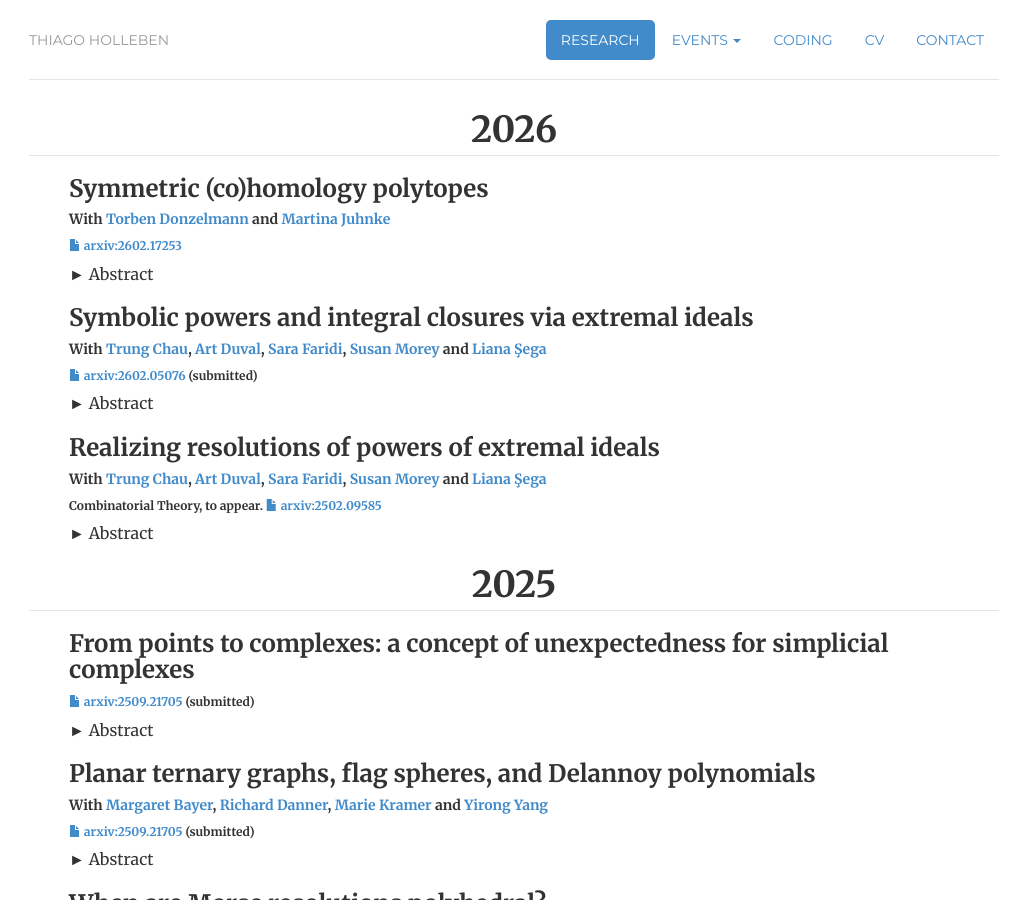
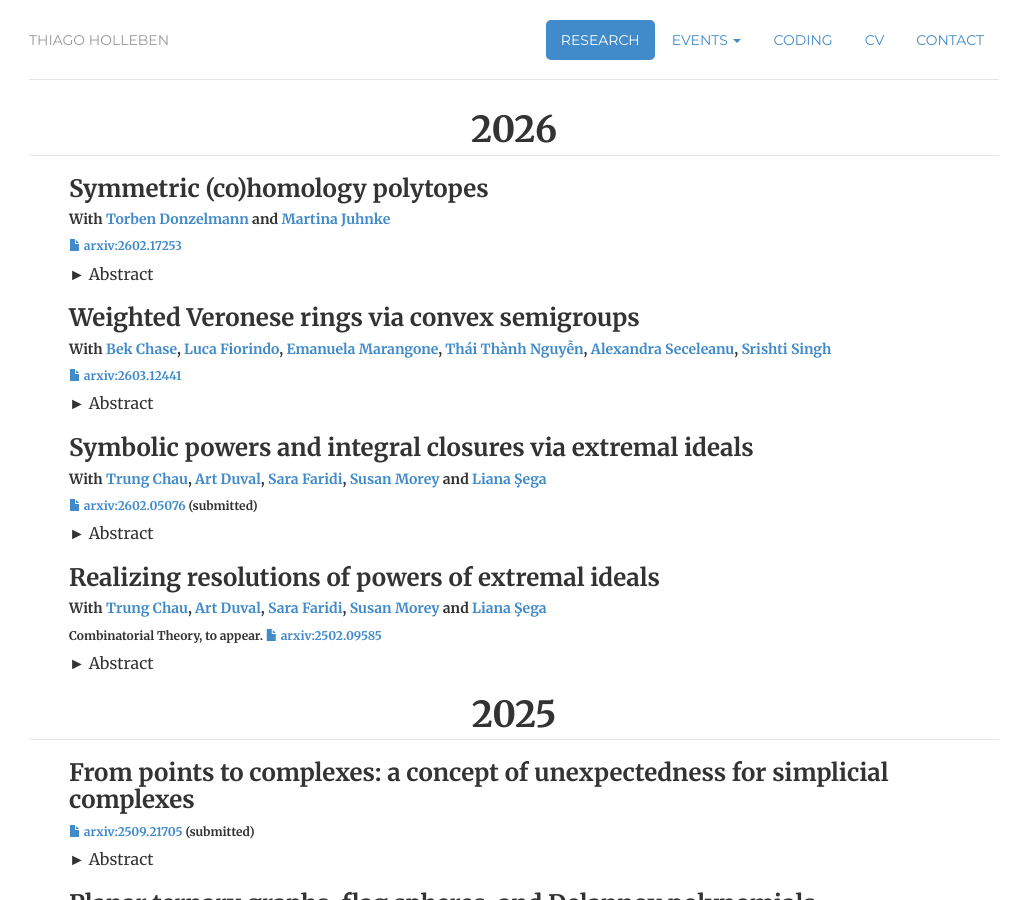
Before and after one commit to hollebenthiago/hollebenthiago.github.io, a Jekyll site: the page built from research/index.html, in a window 1280 px wide and 900 px high. Shown: the whole window, without its empty margins (126-1141 px from the left). Built offline with Jekyll 4.4.1, drawn with Linux system fonts in a browser that asks for light colours.

Commit message:
adding veronese

```diff
--- a/research/index.html
+++ b/research/index.html
@@ -41,6 +41,30 @@ description: Thiago Holleben is a PhD candidate at Dalhousie University.
                                 polytopes. Due to the tools we use, most of our results hold in the more general setting of
                                 arbitrary centrally symmetric polytopes.
 
+                            </p>
+                        </div>
+                    </details>
+                </li>
+                <li class="paper">
+                    <h3>
+                        Weighted Veronese rings via convex semigroups
+                    </h3>
+                    <h5>
+                        With <a href="https://www.bekchase.com/">Bek Chase</a>, <a href="https://sites.google.com/view/fiorindo">Luca Fiorindo</a>, <a href="https://emanuelamarangone.wixsite.com/marangone">Emanuela Marangone</a>, <a href="https://sites.google.com/view/thainguyenmath/home">Thái Thành Nguyễn</a>, <a href="https://aseceleanu.github.io/">Alexandra Seceleanu</a>, <a href="https://sites.google.com/view/srishti-singh-math?usp=sharing">Srishti Singh</a>
+                    </h5>
+                    <h6><a href="https://arxiv.org/pdf/2603.12441"><i class="glyphicon glyphicon-file"></i> arxiv:2603.12441</a> </h6>
+                    <details class=styled>
+                        <summary>
+                            Abstract
+                        </summary>
+                        <div>
+                            <p>
+                                We determine properties of two dimensional normal affine semigroup rings, and
+                                in particular of weighted Veronese rings, including determinantal presentation, Gröbner
+                                basis, graded Hilbert series and graded Betti numbers, the structure of their associated
+                                graded rings, and their Koszul property. We give examples in higher dimensions illustrating
+                                that the first and last properties may fail. Our approach leverages convex monomial ideals
+                                as introduced by Herzog, Qureshi and Saem, which give rise to convex semigroups.
                             </p>
                         </div>
                     </details>
```
Also changed, not shown: 5 other files.
